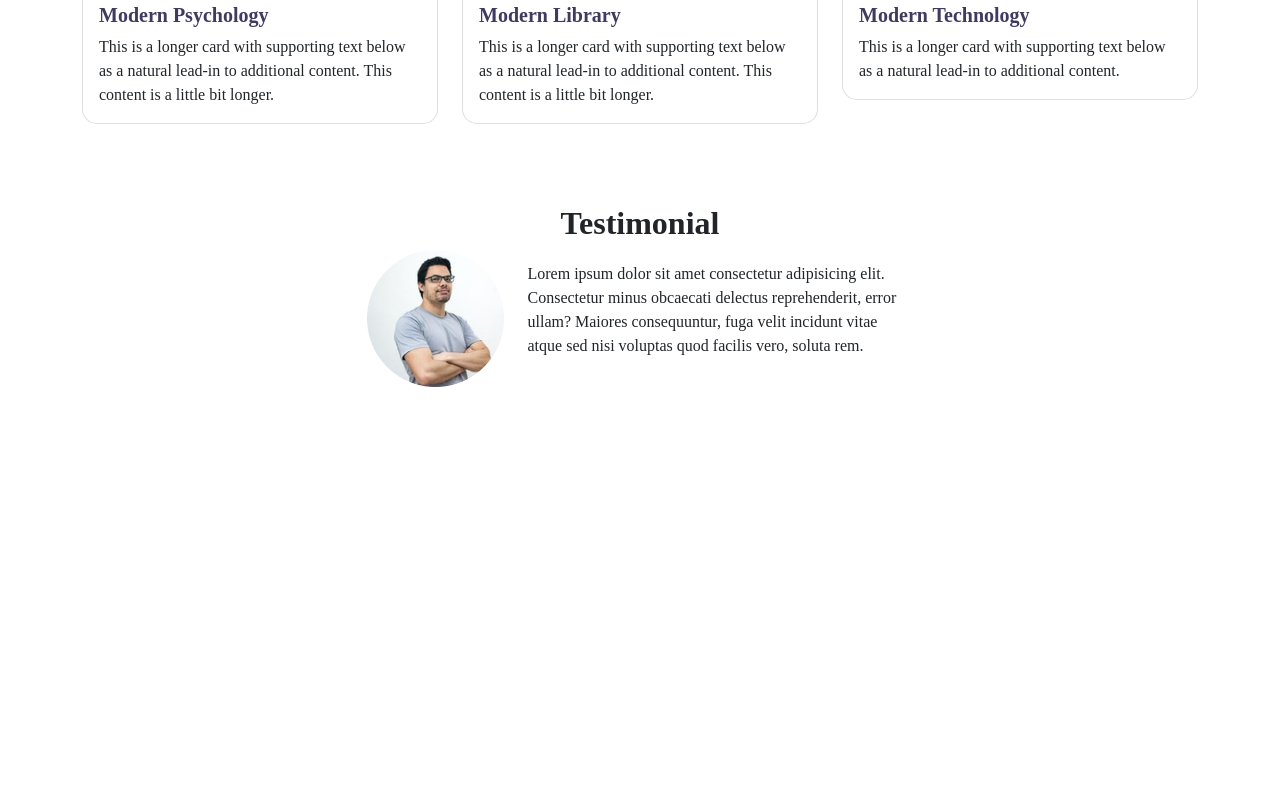
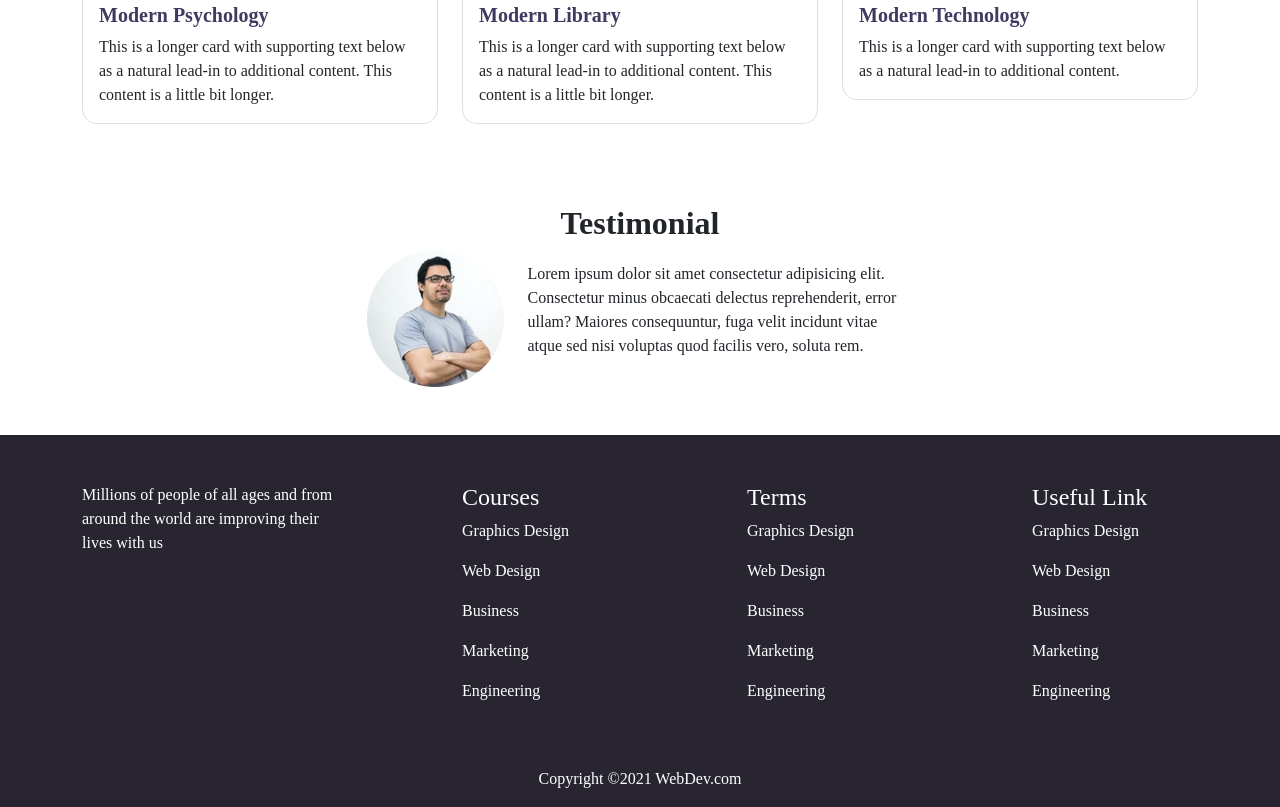
Before and after one commit to Abidur-Rahman-Chowdhury/e-school, a plain HTML site: page index.html in a window 1280 px wide. Shown: the part 1095-1902 px from the top of the page. Before the commit the page ends 1530 px from the top, so only its background shows below. Drawn offline with nearby package versions, Linux system fonts and the light colour scheme.

Commit message:
finished work

```diff
--- a/index.html
+++ b/index.html
@@ -25,9 +25,9 @@
                     </button>
                     <div class="collapse navbar-collapse w-100" id="navbarNav">
                         <ul class="navbar-nav">
-                            <li class="nav-item">
+                            <p class="nav-item">
                                 <a class="nav-link active" aria-current="page" href="#">Books</a>
-                            </li>
+                            </p>
                             <li class="nav-item">
                                 <a class="nav-link" href="#">Course</a>
                             </li>
@@ -159,6 +159,77 @@
     <!--! testomonial section end  -->
 
     <!--! footer section start  -->
+    <div class="container-fluid" style="background-color:#282531 ;">
+        <div class="container">
+            <div class="row text-white pt-5 d-flex justify-content-between">
+                <div class="col-md-3">
+                    <p>Millions of people of all ages and from around the world are improving their lives with us</p>
+                </div>
+                <div class="col-md-2">
+                    <h4>Courses</h4>
+
+                    <p>
+                        Graphics Design
+                    </p>
+                    <p>
+                        Web Design
+                    </p>
+                    <p>
+                        Business
+                    </p>
+                    <p>
+                        Marketing
+                    </p>
+                    <p>
+                        Engineering
+                    </p>
+                </div>
+                <div class="col-md-2">
+                    <h4>Terms</h4>
+
+                    <p>
+                        Graphics Design
+                    </p>
+                    <p>
+                        Web Design
+                    </p>
+                    <p>
+                        Business
+                    </p>
+                    <p>
+                        Marketing
+                    </p>
+                    <p>
+                        Engineering
+                    </p>
+
+                </div>
+                <div class="col-md-2">
+                    <h4>Useful Link</h4>
+
+                    <p>
+                        Graphics Design
+                    </p>
+                    <p>
+                        Web Design
+                    </p>
+                    <p>
+                        Business
+                    </p>
+                    <p>
+                        Marketing
+                    </p>
+                    <p>
+                        Engineering
+                    </p>
+
+                </div>
+            </div>
+            <div class="row text-white text-center mt-5">
+                <p>Copyright &copy;2021 WebDev.com</p>
+            </div>
+        </div>
+    </div>
 
     <!--! footer section end  -->
 
```
